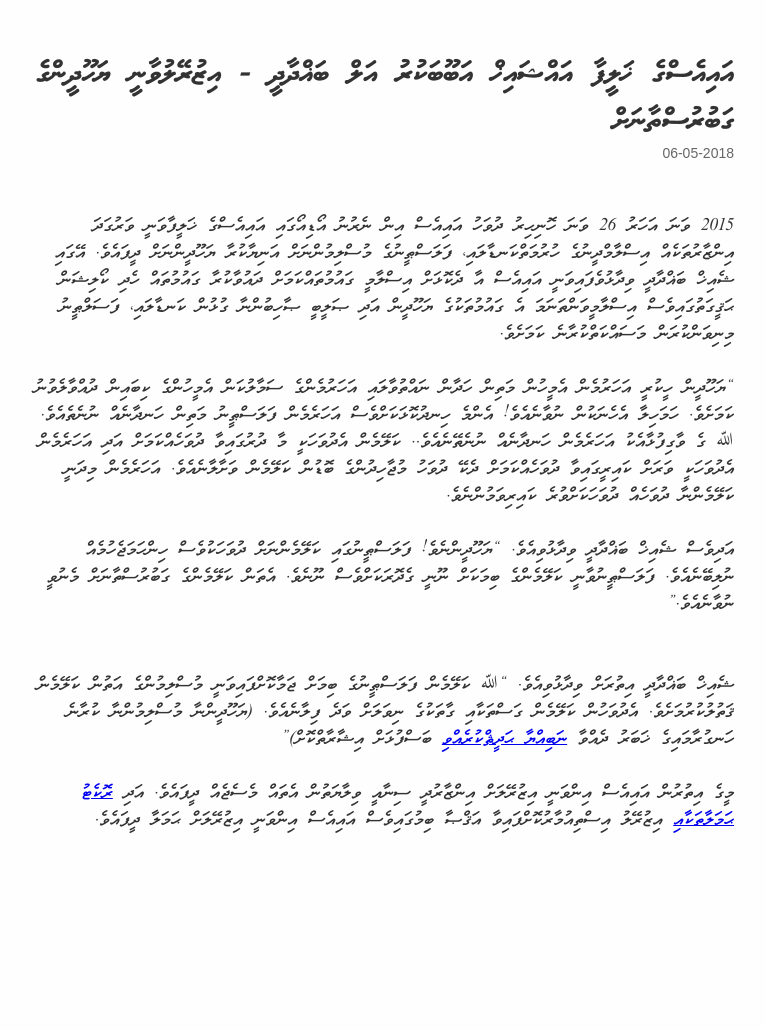
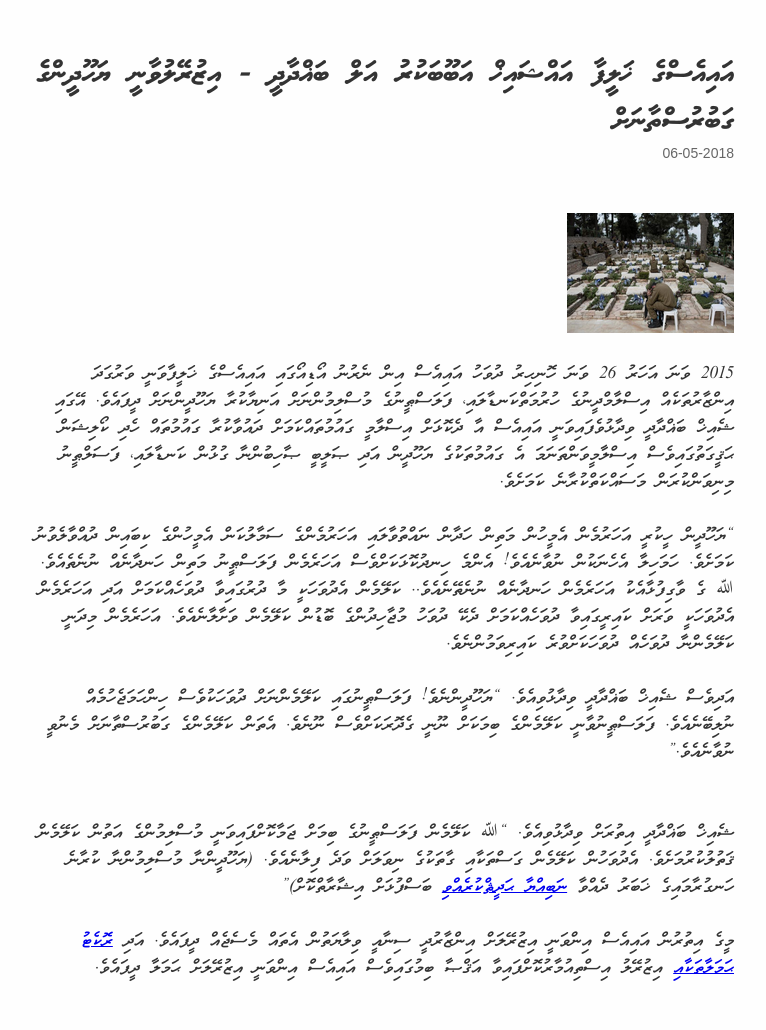
Before and after one commit to holhuashi/holhuashi, a Jekyll site: the page built from _posts/2018-05-06-yahudheenge-gaburusthaan.md, in a window 1280 px wide. Shown: the whole page, without its empty margins (256-1022 px from the left). Built offline with Jekyll 4.4.1, drawn with Linux system fonts in a browser that asks for light colours; before the commit the page ends 900 px from its top, so only the background shows below that.

Commit message:
Update 2018-05-06-yahudheenge-gaburusthaan.md

```diff
--- a/_posts/2018-05-06-yahudheenge-gaburusthaan.md
+++ b/_posts/2018-05-06-yahudheenge-gaburusthaan.md
@@ -4,6 +4,8 @@
 date: 2018-05-06
 ---
 <br/>
+![graveyard-of-jw](/assets/graveyardjw.png)
+
 2015 ވަނަ އަހަރު 26 ވަނަ ހޮނިހިރު ދުވަހު އައިއެސް އިން ނެރުނު އޯޑިއޯގައި އައިއެސްގެ ޚަލީފާވަނީ ވަރުގަދަ އިންޒާރުތަކެއް އިސްލާމްދީނުގެ ހުރުމަތްކަނޑާލައި، ފަލަސްޠީނުގެ މުސްލިމުންނަށް އަނިޔާކުރާ ޔަހޫދީންނަށް ދީފައެވެ. އޭގައި ޝެއިޚް ބަޣްދާދީ ވިދާޅުވެފައިވަނީ އައިއެސް އާ ދެކޮޅަށް އިސްލާމީ ގައުމުތައްކަމަށް ދައުވާކުރާ ގައުމުތައް ހެދި ކޯލިޝަން ޙަޤީގަތުގައިވެސް އިސްލާމީވަންތަނަމަ އެ ގައުމުތަކުގެ ޔަހޫދީން އަދި ޞަލީބީ ޞާހިބުންނާ ގުޅުން ކަނޑާލައި، ފަސަލްޠީނު މިނިވަންކުރަން މަސައްކަތްކުރާނެ ކަމަށެވެ.
 <br/>
 <br/>
```
